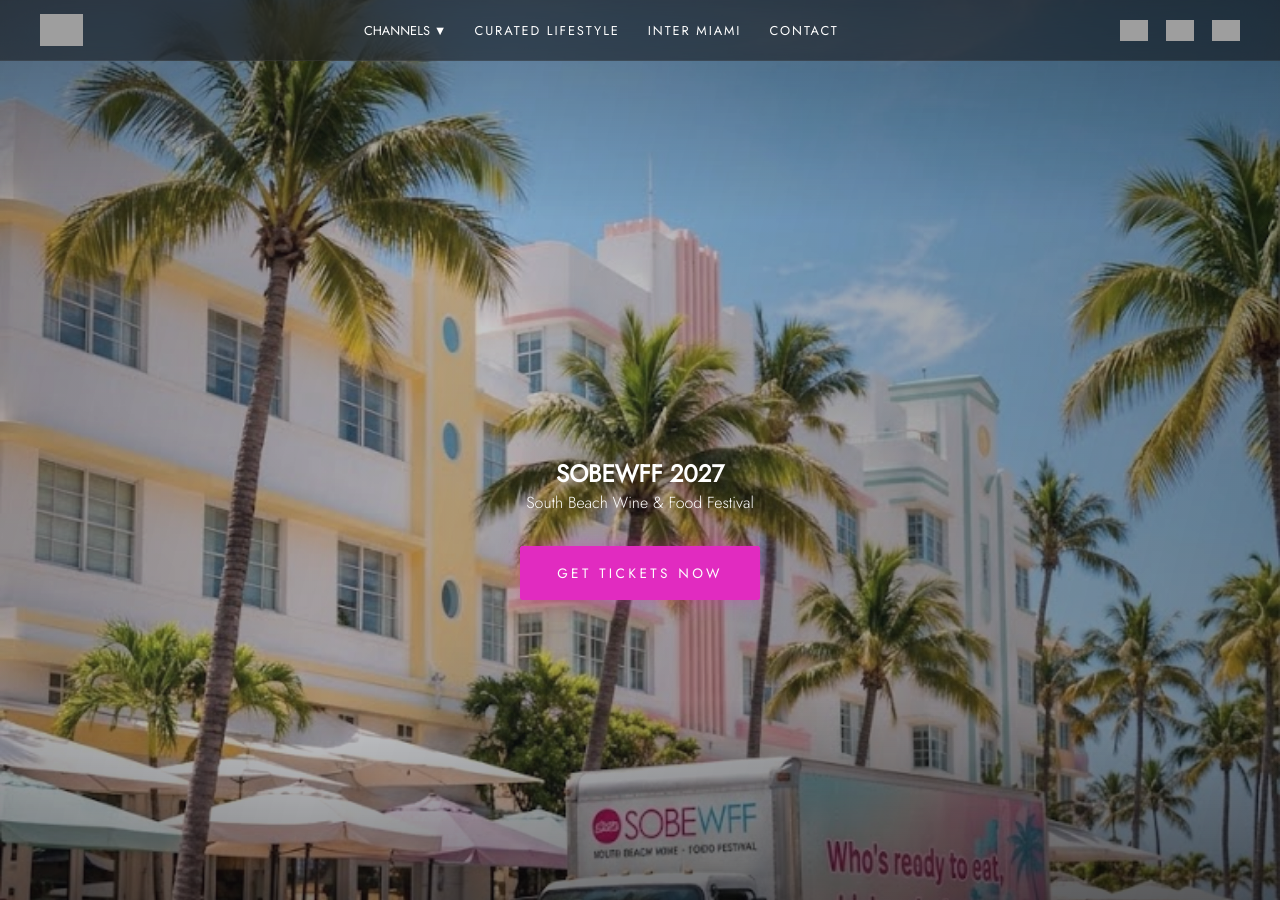
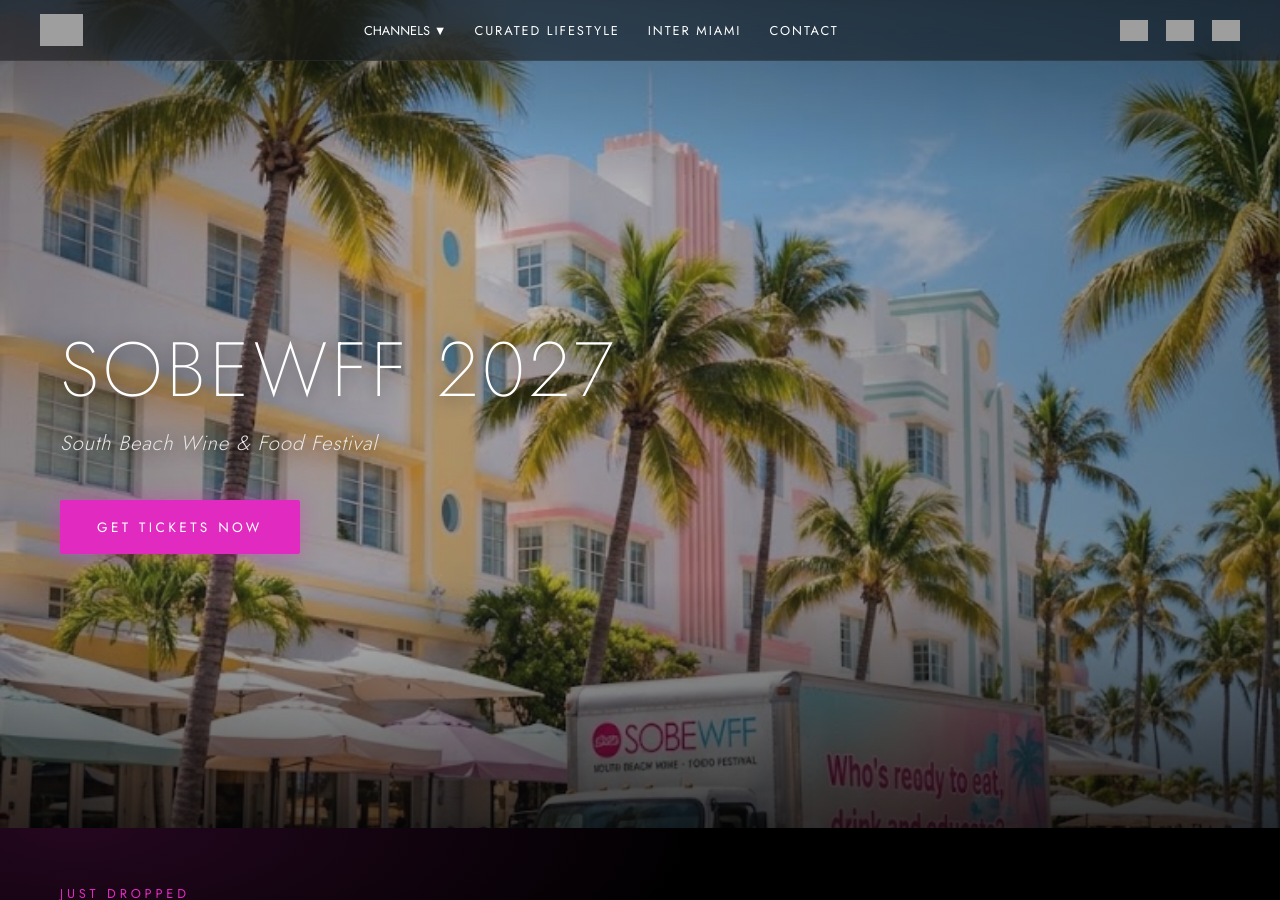
Before and after one commit to MIAMIX-io/MIAMIX.VIP-Site, a Jekyll site: the page built from index.html, in a window 1280 px wide and 900 px high. Built offline with Jekyll 4.4.1, drawn with Linux system fonts in a browser that asks for light colours; grey boxes are pictures that could not be loaded.

Commit message:
Update home.css

```diff
--- a/assets/css/home.css
+++ b/assets/css/home.css
@@ -6,25 +6,31 @@
 /* --- HERO --- */
 .hero {
     position: relative; isolation: isolate; overflow: hidden;
-    height: auto; min-height: 100vh; min-height: calc(100lvh + 100px);   /* extends under the toolbar */
+    height: auto; min-height: min(92vh, 860px); min-height: min(92svh, 860px);
     justify-content: flex-start; padding: 120px 60px 64px;  /* text starts near the top */
     background: var(--hero-image) center / cover no-repeat, #000;
 }
-.hero::before {   /* drifting overcast layer */
-    content: ""; position: absolute; inset: 0; z-index: -1; pointer-events: none;
+.hero::before {   /* overcast layer — sits ABOVE the photo, BELOW the text */
+    content: ""; position: absolute; inset: 0; z-index: 1; pointer-events: none;
     background: linear-gradient(105deg, rgba(8,10,16,.55) 0%, rgba(40,46,58,.25) 30%, rgba(8,10,16,.5) 60%, rgba(40,46,58,.2) 100%);
     background-size: 250% 100%;
-    backdrop-filter: saturate(.85) brightness(1.05); -webkit-backdrop-filter: saturate(.85) brightness(1.05);
     animation: hero-drift 20s ease-in-out infinite alternate;
 }
 .hero::after {
-    content: ""; position: absolute; inset: 0; z-index: -1; pointer-events: none;
-    background: linear-gradient(180deg, rgba(0,0,0,.3) 0%, rgba(0,0,0,0) 22%, rgba(0,0,0,0) 70%, rgba(0,0,0,.55) 100%);
+    content: ""; position: absolute; inset: 0; z-index: 1; pointer-events: none;
+    background: linear-gradient(180deg, rgba(0,0,0,.35) 0%, rgba(0,0,0,0) 22%, rgba(0,0,0,0) 70%, rgba(0,0,0,.65) 100%);
 }
+/* Homepage hero content: left-aligned, above overlays.
+   index.html uses .hero-badge + plain h1/p, NOT .hero-eyebrow/.hero-title,
+   so style those exact selectors here. */
+.hero-content { position: relative; z-index: 2; max-width: 760px; margin: 0; text-align: left; }
+.hero-content .hero-badge { display: inline-block; margin-bottom: 20px; font-size: .9rem; font-weight: 400; letter-spacing: .3em; text-transform: uppercase; color: var(--primary-pink, #E12BC0); }
+.hero-content h1 { margin: 0 0 16px; font-size: clamp(2.75rem, 6vw, 4.8rem); font-weight: 200; letter-spacing: .05em; line-height: 1.05; text-transform: uppercase; color: #fff; }
+.hero-content p { margin: 0 0 8px; font-size: clamp(1rem, 1.6vw, 1.3rem); font-weight: 300; font-style: italic; line-height: 1.6; letter-spacing: .04em; color: #e6e6e6; }
 .hero-eyebrow { display: block; margin-bottom: 20px; font-size: .9rem; font-weight: 400; letter-spacing: .3em; text-transform: uppercase; color: var(--primary-pink, #E12BC0); }
 .hero h1, .hero p { max-width: 760px; text-shadow: 0 2px 18px rgba(0,0,0,.55); }
 .hero-btn {   /* same look as Request Staff */
-    position: static; align-self: flex-start; margin-top: 32px; padding: 16px 36px;
+    position: static; margin-top: 32px; padding: 16px 36px;
     background: var(--primary-pink, #E12BC0); color: #fff; border: 1px solid var(--primary-pink, #E12BC0);
     font-size: .85rem; font-weight: 400; letter-spacing: .25em; text-transform: uppercase; transition: all .3s ease;
 }
```
